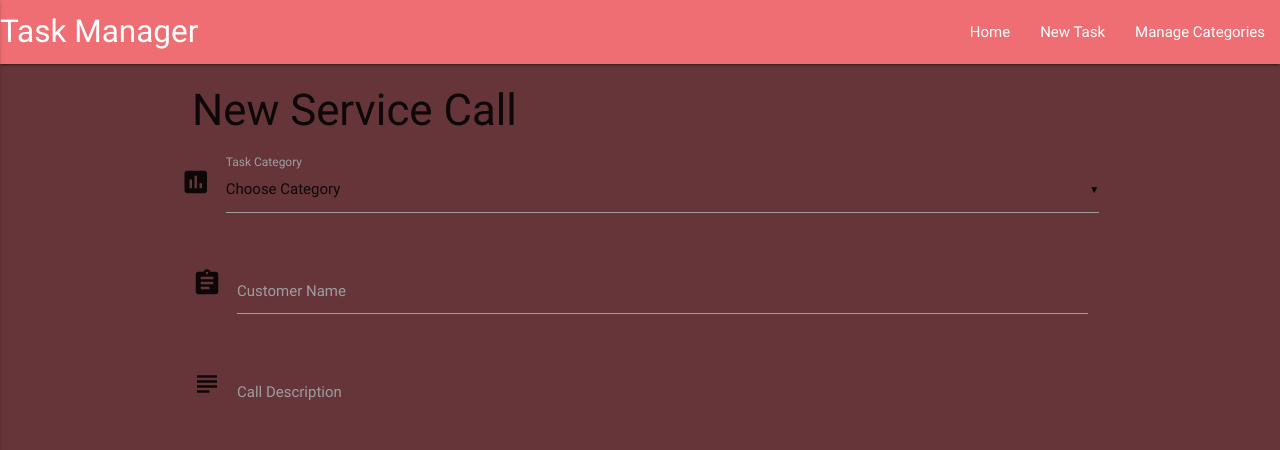
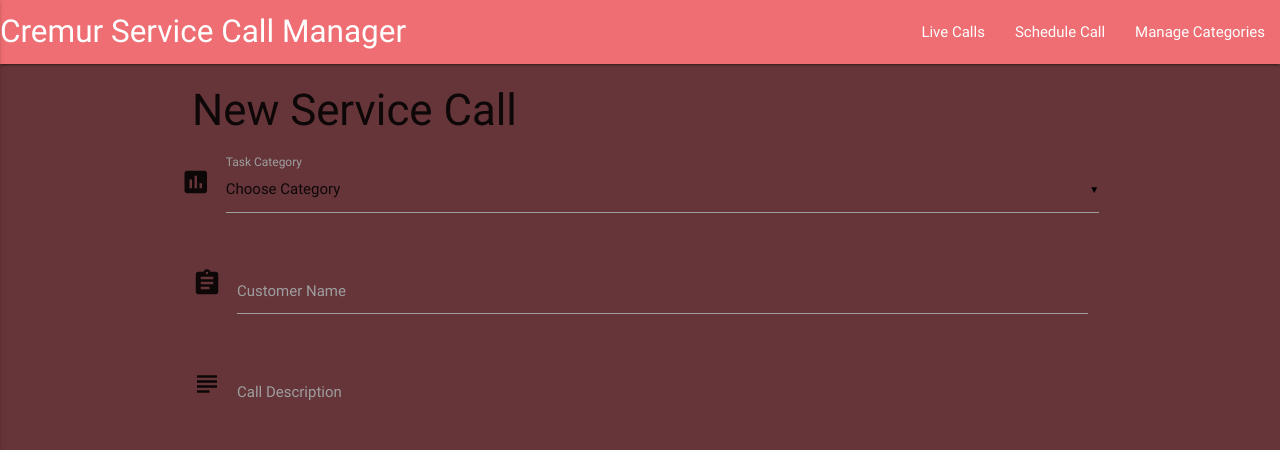
Before and after one commit to S-Perring/Cremur, a Flask app: page /add_task in a window 1280 px wide. Shown: the top 450 px of the page. Run offline with Flask 2, Linux system fonts and the light colour scheme; data that the repository does not hold is empty; some libraries are stand-ins or nearby versions.

Commit message:
update requirements.txt

```diff
--- a/requirements.txt
+++ b/requirements.txt
@@ -1,8 +1,9 @@
 bson==0.5.10
 click==7.1.2
 Flask==1.1.2
+Flask-PyMongo==2.3.0
 heroku==0.1.4
 itsdangerous==1.1.0
 pymongo==3.10.1
-python-dateutil==2.8.1
+python-dateutil==1.5
 Werkzeug==1.0.1
--- a/templates/base.html
+++ b/templates/base.html
@@ -8,11 +8,11 @@
     <header>
         <nav>
             <div class="nav-wrapper">
-                <a href="{{url_for('get_tasks')}}" class="brand-logo">Task Manager</a>
+                <a href="{{url_for('get_tasks')}}" class="brand-logo">Cremur Service Call Manager</a>
                 <a href="#" data-activates="mobile-demo" class="button-collapse"><i class="material-icons">menu</i></a>
                 <ul id="nav-mobile" class="right hide-on-med-and-down">
-                    <li><a href="{{url_for('get_tasks')}}">Home</a></li>
-                    <li><a href="{{url_for('add_task')}}">New Task</a></li>
+                    <li><a href="{{url_for('get_tasks')}}">Live Calls</a></li>
+                    <li><a href="{{url_for('add_task')}}">Schedule Call</a></li>
                     <li><a href="{{url_for('get_categories')}}">Manage Categories</a></li>
                 </ul>
                 <ul class="side-nav" id="mobile-demo">
```
